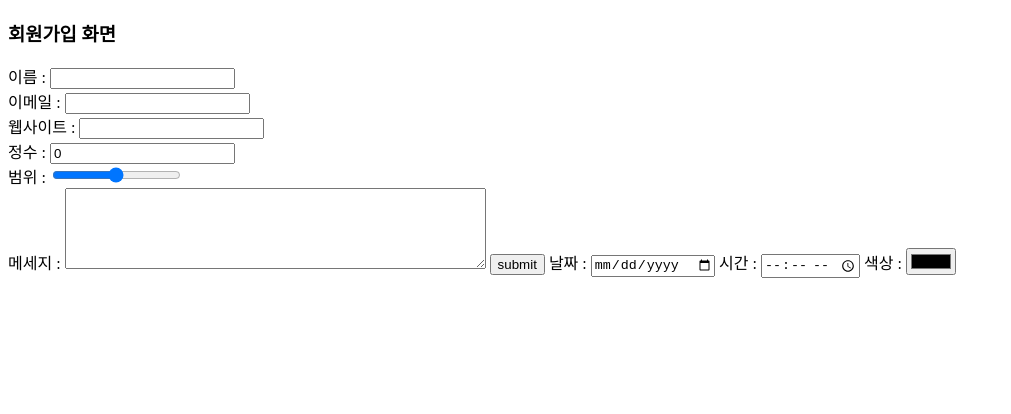
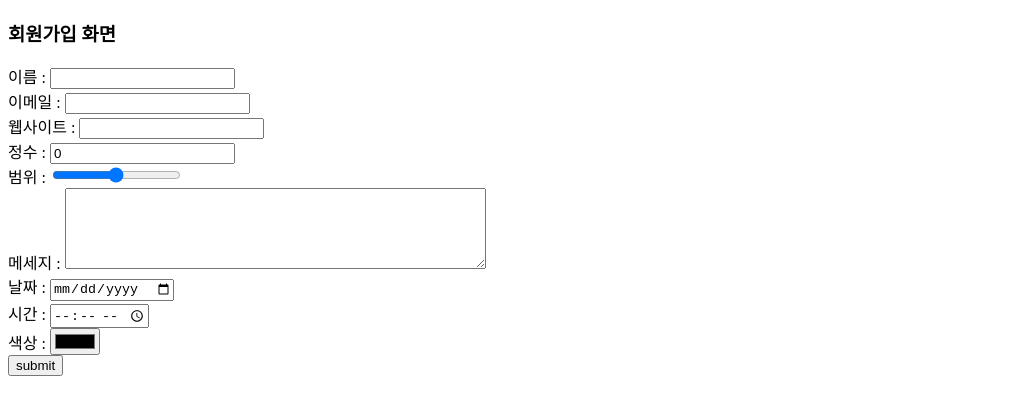
Before and after one commit to dkdlvhstpqms/WebApp, a plain HTML site: page Day190220/htmlss.html in a window 1280 px wide. Shown: the whole page, without its empty margins (0-1011 px from the left). Drawn offline with Linux system fonts and the light colour scheme.

Commit message:
Update htmlss.html

```diff
--- a/Day190220/htmlss.html
+++ b/Day190220/htmlss.html
@@ -19,14 +19,14 @@
                 범위 :
                 <input type="range" name="range"><br />
                 메세지 :
-                <textarea name="comment" rows="5" cols="50"></textarea>
+                <textarea name="comment" rows="5" cols="50"></textarea><br />
+                날짜 :
+                <input type="date" name="date"><br />
+                시간 :
+                <input type="time" name="time"><br />
+                색상 :
+                <input type="color" name="color"><br />
                 <input type="submit" value="submit" />
-                날짜 :
-                <input type="date" name="date">
-                시간 :
-                <input type="time" name="time">
-                색상 :
-                <input type="color" name="color">
             </p>
         </form>
     </body>
```
